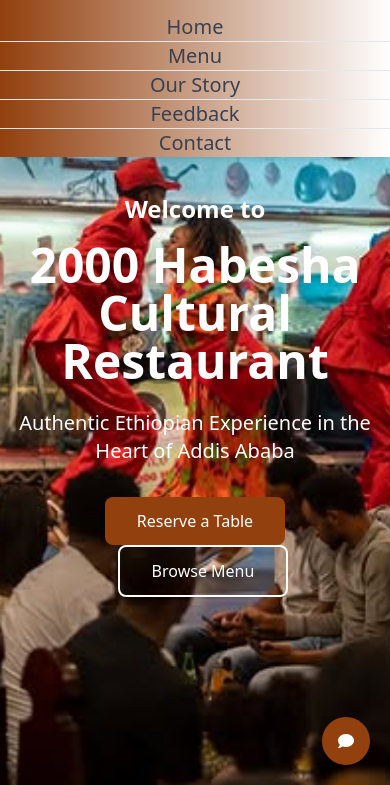
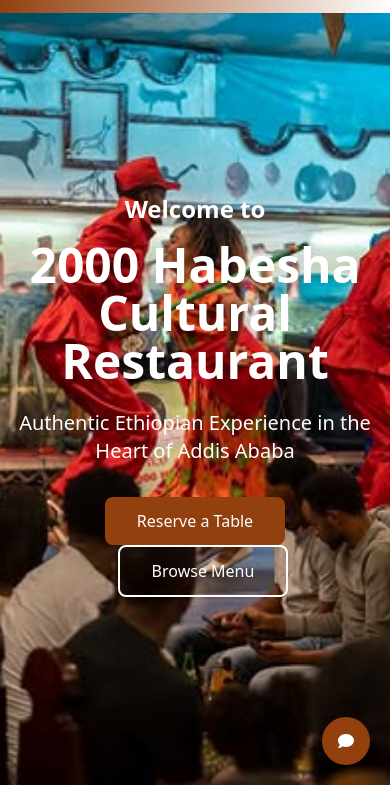
Before and after one commit to zeamanuel145/2000-Habesha, a website: page src/index.html in a window 390 px wide. Shown: the part 59-844 px from the top of the page. Drawn offline with nearby package versions, Linux system fonts and the light colour scheme.

Commit message:
make the mobile menu hidden by default

```diff
--- a/src/index.html
+++ b/src/index.html
@@ -111,7 +111,7 @@
 
       <!-- Navigation section for mobile -->
 
-      <div id="mob-nav" class="sm:hidden">
+      <div id="mob-nav" class="hidden">
         <ul class="list-none text-center">
           <li>
             <a
```
